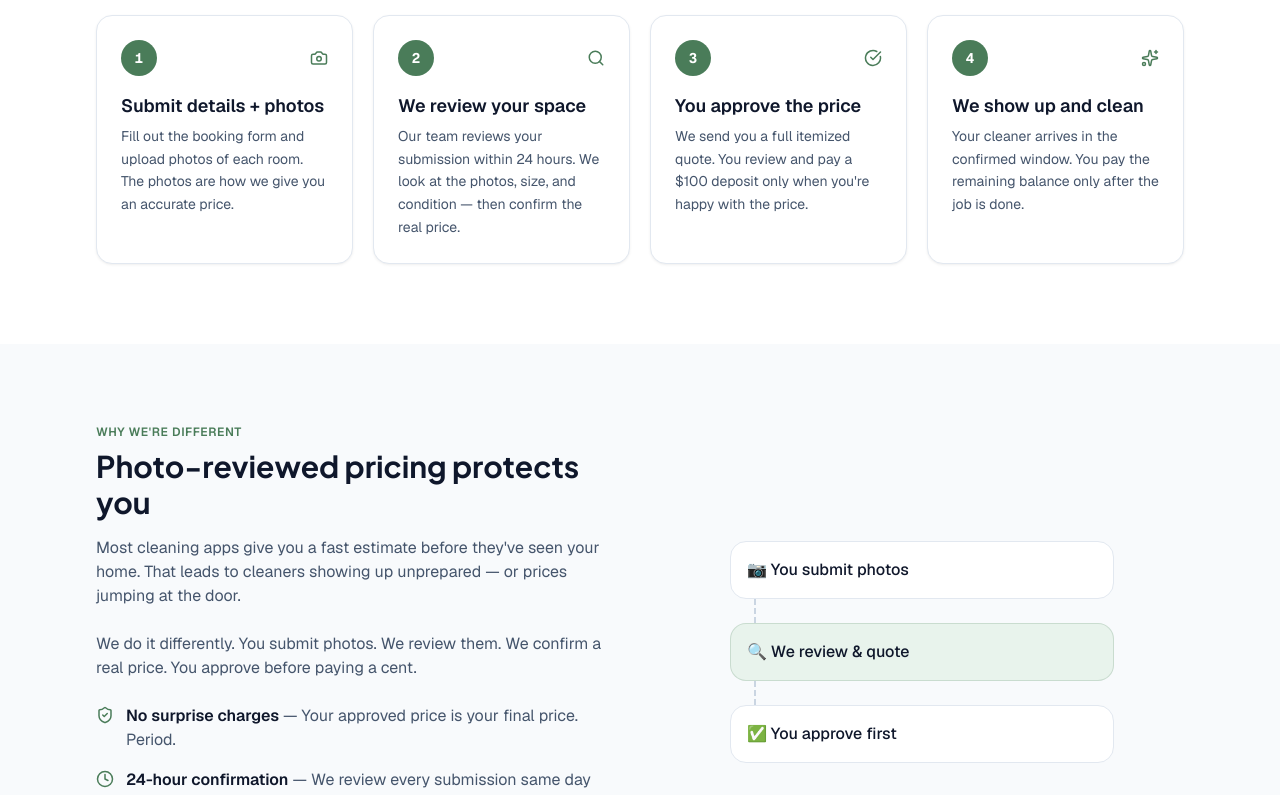
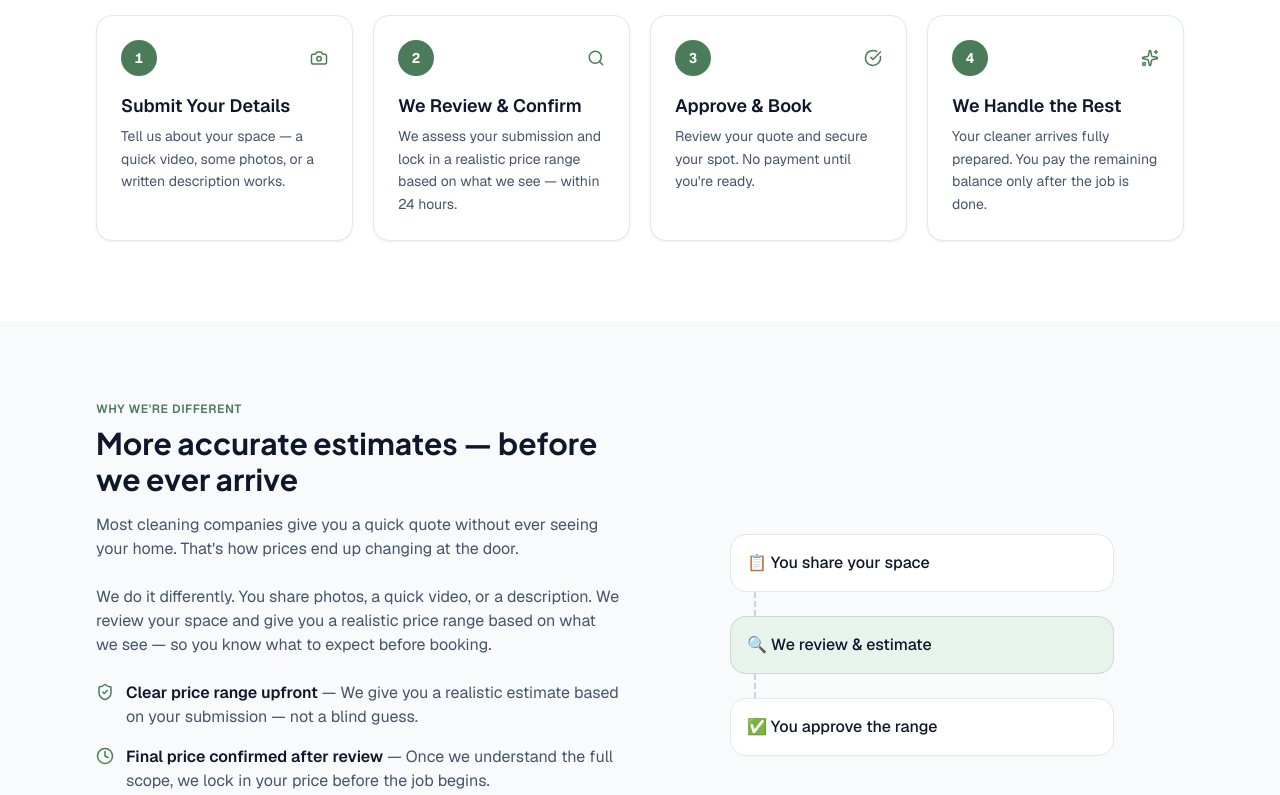
Before and after one commit to gracebotly/renewshine-app, a Next.js app: page / in a window 1280 px wide. Shown: the part 1040-1835 px from the top of the page. Built offline with nearby package versions, Linux system fonts and the light colour scheme.

Commit message:
Update landing page copy for process and pricing sections

```diff
--- a/src/app/page.tsx
+++ b/src/app/page.tsx
@@ -31,27 +31,27 @@ import { Card, CardContent, CardDescription, CardFooter, CardHeader, CardTitle }
 const steps = [
   {
     icon: Camera,
-    title: 'Submit details + photos',
+    title: 'Submit Your Details',
     description:
-      'Fill out the booking form and upload photos of each room. The photos are how we give you an accurate price.',
+      'Tell us about your space — a quick video, some photos, or a written description works.',
   },
   {
     icon: Search,
-    title: 'We review your space',
+    title: 'We Review & Confirm',
     description:
-      'Our team reviews your submission within 24 hours. We look at the photos, size, and condition — then confirm the real price.',
+      'We assess your submission and lock in a realistic price range based on what we see — within 24 hours.',
   },
   {
     icon: CheckCircle,
-    title: 'You approve the price',
+    title: 'Approve & Book',
     description:
-      "We send you a full itemized quote. You review and pay a $100 deposit only when you're happy with the price.",
+      "Review your quote and secure your spot. No payment until you're ready.",
   },
   {
     icon: Sparkles,
-    title: 'We show up and clean',
+    title: 'We Handle the Rest',
     description:
-      'Your cleaner arrives in the confirmed window. You pay the remaining balance only after the job is done.',
+      'Your cleaner arrives fully prepared. You pay the remaining balance only after the job is done.',
   },
 ]
 
@@ -249,30 +249,30 @@ export default function HomePage() {
         <div className="mx-auto grid max-w-6xl gap-10 px-4 sm:px-6 lg:grid-cols-2 lg:px-8">
           <div>
             <p className="text-xs font-semibold uppercase tracking-wider text-(--color-brand)">Why we&apos;re different</p>
-            <h2 className="mt-2 font-display text-3xl font-bold text-slate-900">Photo-reviewed pricing protects you</h2>
+            <h2 className="mt-2 font-display text-3xl font-bold text-slate-900">More accurate estimates — before we ever arrive</h2>
             <p className="mt-4 whitespace-pre-line text-slate-600">
-              Most cleaning apps give you a fast estimate before they&apos;ve seen your home. That leads to cleaners showing up
-              unprepared — or prices jumping at the door.
+              Most cleaning companies give you a quick quote without ever seeing your home. That&apos;s how prices end up
+              changing at the door.
               {'\n\n'}
-              We do it differently. You submit photos. We review them. We confirm a real price. You approve before paying
-              a cent.
+              We do it differently. You share photos, a quick video, or a description. We review your space and give you a
+              realistic price range based on what we see — so you know what to expect before booking.
             </p>
             <div className="mt-6 space-y-4">
               {[
                 {
                   icon: ShieldCheck,
-                  title: 'No surprise charges',
-                  text: 'Your approved price is your final price. Period.',
+                  title: 'Clear price range upfront',
+                  text: 'We give you a realistic estimate based on your submission — not a blind guess.',
                 },
                 {
                   icon: Clock,
-                  title: '24-hour confirmation',
-                  text: 'We review every submission same day and confirm within 24 hours.',
+                  title: 'Final price confirmed after review',
+                  text: 'Once we understand the full scope, we lock in your price before the job begins.',
                 },
                 {
                   icon: Star,
-                  title: 'Premium from day one',
-                  text: 'Photo review means our cleaners arrive knowing exactly what the job requires.',
+                  title: 'No awkward surprises at the door',
+                  text: 'Our goal is full alignment before we arrive — not last-minute changes.',
                 },
               ].map((item) => {
                 const Icon = item.icon
@@ -286,20 +286,23 @@ export default function HomePage() {
                 )
               })}
             </div>
+            <p className="mt-4 text-xs italic text-slate-400">
+              Final pricing may adjust if the condition of the space differs significantly from what was shown.
+            </p>
           </div>
 
           <div className="flex items-center justify-center">
             <div className="w-full max-w-sm">
               <div className="rounded-xl border border-slate-200 bg-white p-4">
-                <p className="font-medium text-slate-900">📷 You submit photos</p>
+                <p className="font-medium text-slate-900">📋 You share your space</p>
               </div>
               <div className="ml-6 h-6 border-l-2 border-dashed border-slate-300" />
               <div className="rounded-xl border border-(--color-brand)/20 bg-(--color-brand-muted) p-4">
-                <p className="font-medium text-slate-900">🔍 We review &amp; quote</p>
+                <p className="font-medium text-slate-900">🔍 We review &amp; estimate</p>
               </div>
               <div className="ml-6 h-6 border-l-2 border-dashed border-slate-300" />
               <div className="rounded-xl border border-slate-200 bg-white p-4">
-                <p className="font-medium text-slate-900">✅ You approve first</p>
+                <p className="font-medium text-slate-900">✅ You approve the range</p>
               </div>
             </div>
           </div>
```
